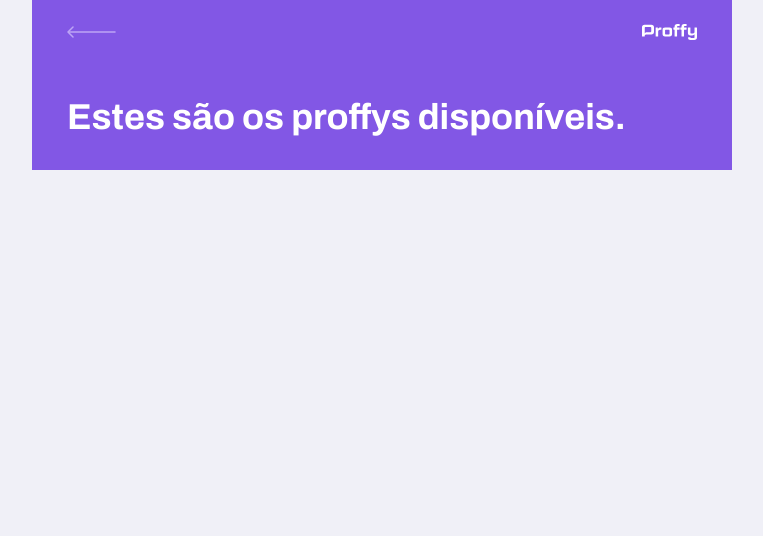
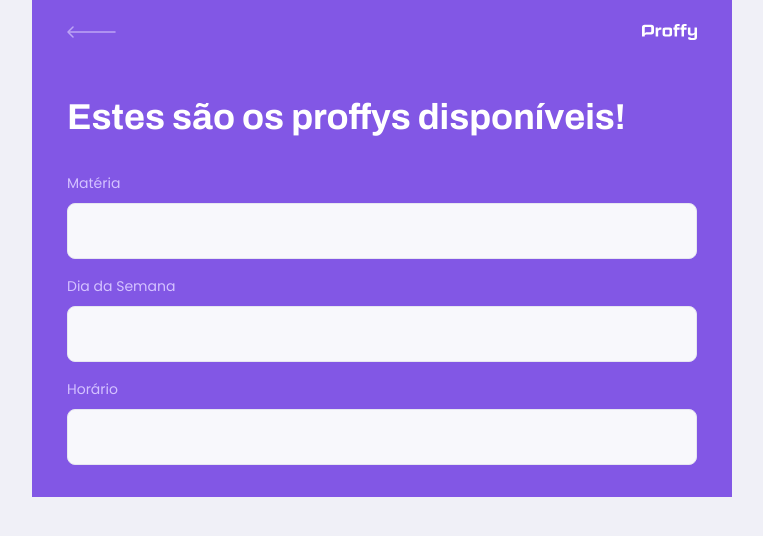
Before and after one commit to andre-lfa/proffy-frontend, a React (Create React App) app: page /study in a window 1280 px wide. Shown: the top 536 px of the page, without its empty margins (258-1021 px from the left). Built offline with nearby package versions, Linux system fonts and the light colour scheme.

Commit message:
Adds properties to the header component

```diff
--- a/src/components/PageHeader/index.tsx
+++ b/src/components/PageHeader/index.tsx
@@ -6,7 +6,11 @@
 import logoImg from '../../assets/images/logo.svg';
 import backIcon from '../../assets/images/icons/back.svg';
 
-function PageHeader() {
+interface PageHeaderProps {
+    title: string;
+}
+
+const PageHeader: React.FC<PageHeaderProps> = (props) => {
     return(
         <header className="page-header">
                 <div className="top-bar-container">
@@ -17,8 +21,10 @@
                 </div>
 
                 <div className="header-content">
-                    <strong>Estes são os proffys disponíveis.</strong>
+                    <strong>{props.title}</strong>
+                    {props.children}
                 </div>
+
             </header>
     )
 }
--- a/src/pages/Landing/TeacherForm/TeacherForm.tsx
+++ b/src/pages/Landing/TeacherForm/TeacherForm.tsx
@@ -3,7 +3,7 @@
 
 function TeacherForm() {
     return (
-        <PageHeader />
+        <PageHeader title="Que incrível que você quer dar aulas!"/>
     );
 }
 
--- a/src/pages/Landing/TeacherList/index.tsx
+++ b/src/pages/Landing/TeacherList/index.tsx
@@ -6,7 +6,24 @@
 function TeacherList() {
     return (
         <div id="page-teacher-list" className="container">
-            <PageHeader/>
+            <PageHeader title="Estes são os proffys disponíveis!">
+                <form id="search-teachers">
+                    <div className="input-block">
+                        <label htmlFor="subject">Matéria</label>
+                        <input type="text" id="subject"/>
+                    </div>
+
+                    <div className="input-block">
+                        <label htmlFor="week-day">Dia da Semana</label>
+                        <input type="text" id="week-day"/>
+                    </div>
+
+                    <div className="input-block">
+                        <label htmlFor="time">Horário</label>
+                        <input type="text" id="time"/>
+                    </div>
+                </form>
+            </PageHeader>
         </div>
     )
 }
--- a/src/pages/Landing/TeacherList/styles.css
+++ b/src/pages/Landing/TeacherList/styles.css
@@ -44,3 +44,46 @@
     line-height: 4.2rem;
     color: var(--color-title-in-primary);
 }
+
+#search-teachers {
+    margin-top: 3.2rem;
+}
+
+#search-teachers label {
+    color: var(--color-text-in-primary);
+}
+
+#search-teachers .input-block + .input-block {
+    margin-top: 1.4rem;
+}
+
+#search-teachers .input-block {
+    position: relative;
+}
+
+#search-teachers .input-block label {
+    font-size: 1.4rem;
+}
+
+#search-teachers .input-block input {
+    width: 100%;
+    height: 5.6rem;
+    margin-top: 0.8rem;
+    border-radius: 0.8rem;
+    background: var(--color-input-background);
+    border: 1px solid var(--color-line-in-white);
+    outline: 0;
+    padding: 0 1.6rem;
+    font: 1.6rem Archivo;
+}
+
+#search-teachers .input-block:focus-within::after {
+    width: calc(100% - 3.2rem);
+    height: 2px;
+    content: '';
+    background: var(--color-primary-light);
+    position: absolute;
+    left: 1.6rem;
+    right: 1.6rem;
+    bottom: 0;
+}
```
